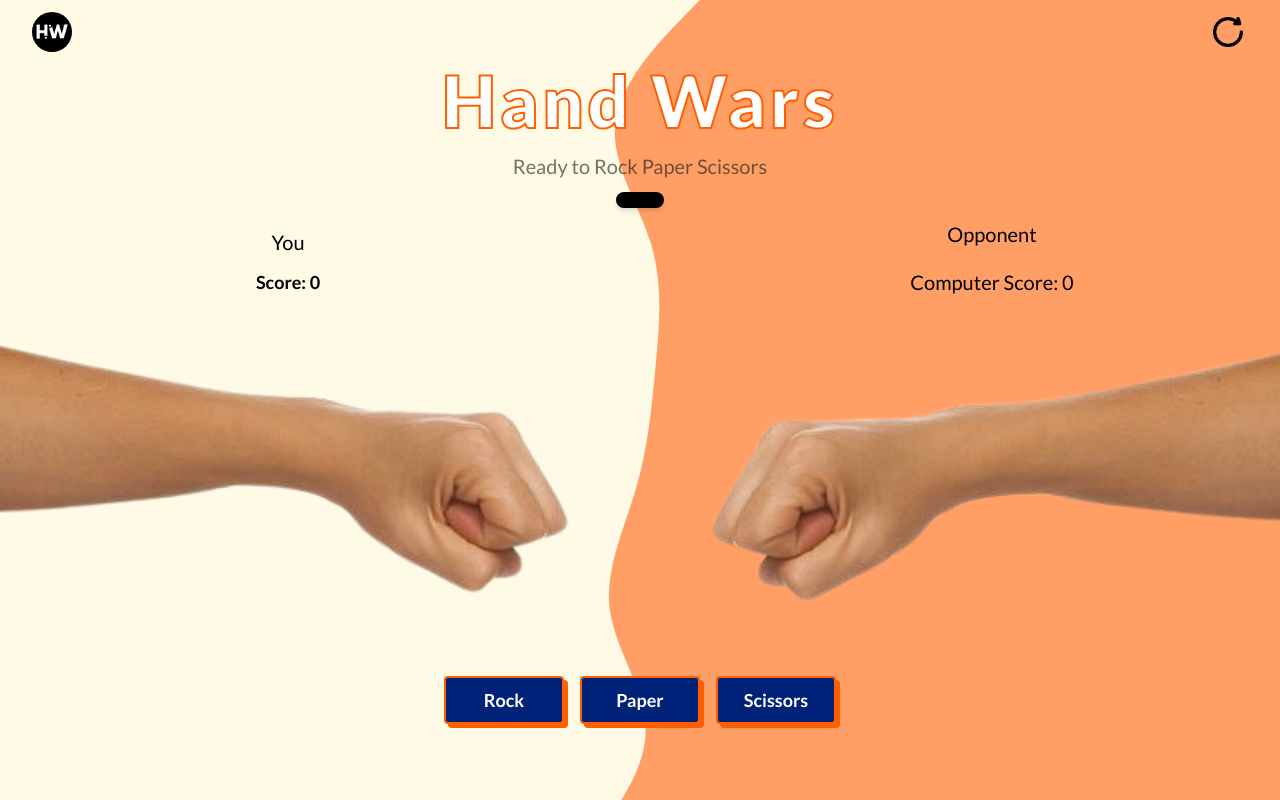
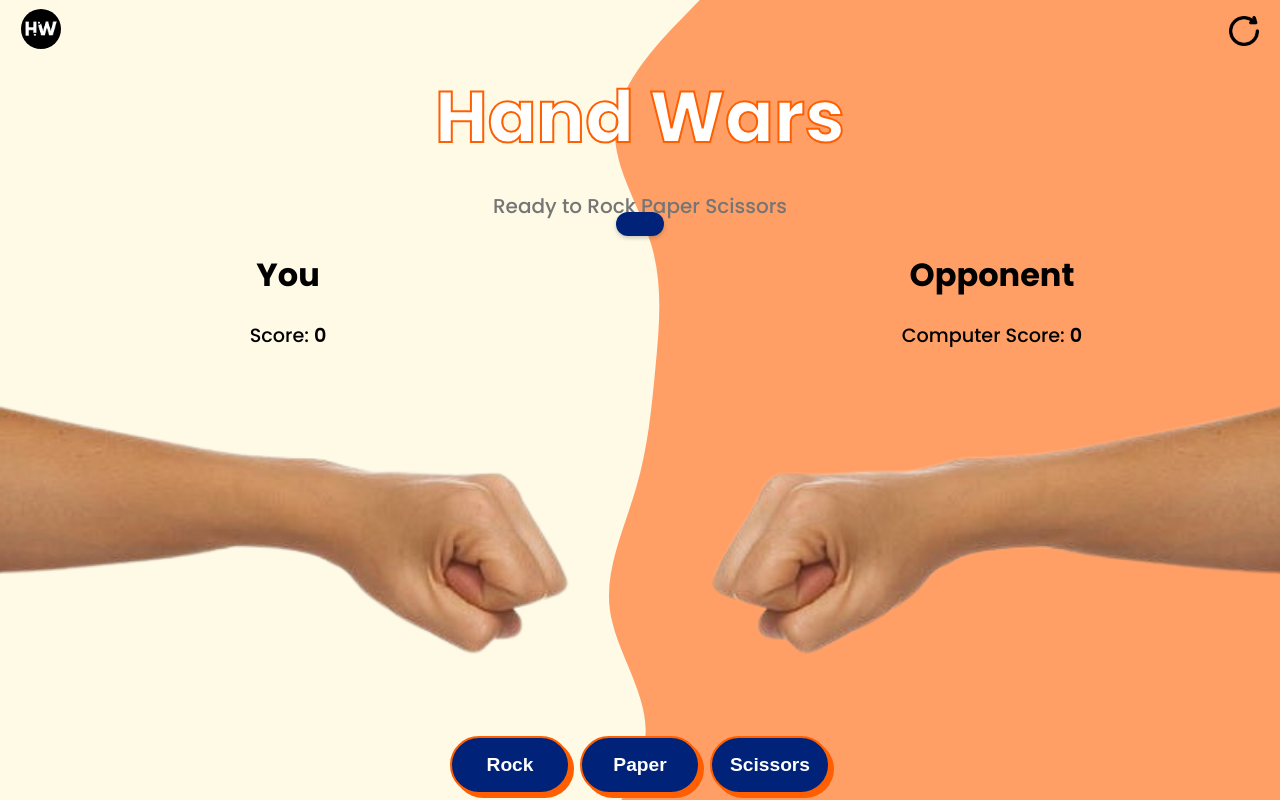
Before and after one commit to apiz23/hand-wars, a plain HTML site: page index.html in a window 1280 px wide. Drawn offline with nearby package versions, Linux system fonts and the light colour scheme.

Commit message:
fix css and js

```diff
--- a/index.html
+++ b/index.html
@@ -7,80 +7,52 @@
 		<link rel="stylesheet" href="style.css" />
 		<link rel="icon" type="image/png" href="./assets/HW.png" />
 
-		<script defer src="https://cdn.tailwindcss.com"></script>
 		<script defer src="script.js"></script>
 		<link rel="preconnect" href="https://fonts.googleapis.com" />
 		<link rel="preconnect" href="https://fonts.gstatic.com" crossorigin />
 		<link
-			href="https://fonts.googleapis.com/css2?family=Lato:ital,wght@0,100;0,300;0,400;0,700;0,900;1,100;1,300;1,400;1,700;1,900&display=swap"
+			href="https://fonts.googleapis.com/css2?family=Poppins:ital,wght@0,100;0,200;0,300;0,400;0,500;0,600;0,700;0,800;0,900;1,100;1,200;1,300;1,400;1,500;1,600;1,700;1,800;1,900&display=swap"
 			rel="stylesheet"
 		/>
 	</head>
-	<body class="min-h-screen bg-gray-800 bg-custom relative">
-		<header>
-			<div
-				class="mx-auto flex h-16 items-center gap-8 px-4 sm:px-6 lg:px-8 justify-between"
-			>
-				<a class="block text-teal-600" href="#">
-					<span class="sr-only">Home</span>
-					<img src="./assets/HW.png" alt="logo" class="h-10 w-10 rounded-full" />
-				</a>
-
-				<div class="flex items-center justify-end md:justify-between">
-					<div class="flex items-center gap-4">
-						<button id="reset-button" class="py-2 rounded text-lg">
-							<img src="./assets/img/reset.png" alt="reset btn" class="h-10 w-10" />
-						</button>
+	<body class="bg-custom">
+		<nav>
+			<div class="icon">
+				<img src="./assets/HW.png" alt="logo" />
+			</div>
+			<button id="reset-button">
+				<img src="./assets/img/reset.png" alt="reset btn" />
+			</button>
+		</nav>
+		<div class="content">
+			<div class="title">
+				<h1>Hand Wars</h1>
+				<p>Ready to Rock Paper Scissors</p>
+			</div>
+			<div class="grid-container">
+				<div class="user">
+					<div id="side-content">
+						<p id="user">You</p>
+						<p>Score: <span id="user-score">0</span></p>
+						<img id="user-image" src="./assets/img/rock_user.png" />
 					</div>
 				</div>
-			</div>
-		</header>
-		<div class="min-h-fit text-white rounded-lg mx-auto">
-			<div class="mb-4 space-y-4">
-				<h1 class="text-7xl font-extrabold text-center title tracking-wider">Hand Wars</h1>
-				<p class="text-xl text-muted-foreground text-center text-neutral-900/60">
-					Ready to Rock Paper Scissors
-				</p>
-			</div>
-			<div class="grid grid-cols-2 my-10 gap-20 text-black font-medium">
-				<div class="flex justify-start items-center rounded-lg">
-					<div class="text-center space-y-3">
-						<p class="text-xl">You</p>
-						<p class="text-lg font-bold">Score: <span id="user-score">0</span></p>
-						<img
-							id="user-image"
-							src="./assets/img/rock_user.png"
-							class="h-[40vh] w-[45vw]"
-						/>
-					</div>
-				</div>
-				<div class="flex justify-end items-center rounded-lg">
-					<div class="text-center space-y-5">
-						<p class="text-xl">Opponent</p>
-						<p class="text-xl">Computer Score: <span id="computer-score">0</span></p>
-						<img
-							id="computer-image"
-							src="./assets/img/rock_comp.png"
-							class="h-[40vh] w-[45vw]"
-						/>
+				<div class="comp">
+					<div id="side-content">
+						<p id="user">Opponent</p>
+						<p>Computer Score: <span id="computer-score">0</span></p>
+						<img id="computer-image" src="./assets/img/rock_comp.png" />
 					</div>
 				</div>
 			</div>
 		</div>
 
-		<p
-			id="result"
-			class="absolute top-1/4 left-1/2 transform -translate-x-1/2 -translate-y-1/2 text-2xl font-semibold text-white bg-black px-6 py-2 rounded-lg shadow-md"
-		></p>
+		<p id="result"></p>
 
-		<div class="flex justify-center gap-4 mt-4 text-white">
-			<button id="rock" class="btn-custom px-6 py-2 rounded text-lg">Rock</button>
-			<button id="paper" class="btn-custom px-6 py-2 rounded text-lg">
-				Paper
-			</button>
-			<button id="scissors" class="btn-custom px-6 py-2 rounded text-lg">
-				Scissors
-			</button>
+		<div class="button-group">
+			<button id="rock" class="btn-custom">Rock</button>
+			<button id="paper" class="btn-custom">Paper</button>
+			<button id="scissors" class="btn-custom">Scissors</button>
 		</div>
 	</body>
 </html>
--- a/script.js
+++ b/script.js
@@ -1,4 +1,4 @@
-// Define of user and comp images
+// Define user and computer images
 const images = {
 	rock: {
 		user: "./assets/img/rock_user.png",
@@ -14,7 +14,7 @@ const images = {
 	},
 };
 
-// Get DOM elements
+// Get all elements
 const userImage = document.getElementById("user-image");
 const computerImage = document.getElementById("computer-image");
 const resultDiv = document.getElementById("result");
@@ -22,7 +22,7 @@ const userScoreDisplay = document.getElementById("user-score");
 const computerScoreDisplay = document.getElementById("computer-score");
 const resetButton = document.getElementById("reset-button");
 
-// Initialize scores from sessionStorage or set to 0 if not present
+// Initialize scores
 let userScore = parseInt(sessionStorage.getItem("userScore")) || 0;
 let computerScore = parseInt(sessionStorage.getItem("computerScore")) || 0;
 
@@ -33,8 +33,7 @@ computerScoreDisplay.textContent = computerScore;
 // Function to generate a random choice for the computer
 function getComputerChoice() {
 	const choices = ["rock", "paper", "scissors"];
-	const randomIndex = Math.floor(Math.random() * choices.length);
-	return choices[randomIndex];
+	return choices[Math.floor(Math.random() * choices.length)];
 }
 
 // Function to determine the winner
@@ -56,22 +55,11 @@ function determineWinner(userChoice, computerChoice) {
 	}
 }
 
-// Event listeners for buttons
-document
-	.getElementById("rock")
-	.addEventListener("click", () => playGame("rock"));
-document
-	.getElementById("paper")
-	.addEventListener("click", () => playGame("paper"));
-document
-	.getElementById("scissors")
-	.addEventListener("click", () => playGame("scissors"));
-
 // Main game function
 function playGame(userChoice) {
+	const computerChoice = getComputerChoice();
+
 	userImage.src = images[userChoice].user;
-
-	const computerChoice = getComputerChoice();
 	computerImage.src = images[computerChoice].computer;
 
 	const result = determineWinner(userChoice, computerChoice);
@@ -82,25 +70,29 @@ function playGame(userChoice) {
 	resultDiv.textContent = result;
 }
 
+// Event listeners for game choices
+["rock", "paper", "scissors"].forEach((choice) => {
+	document
+		.getElementById(choice)
+		.addEventListener("click", () => playGame(choice));
+});
+
 // Function to reset scores
 function resetScores() {
-	// Clear scores in sessionStorage
 	sessionStorage.removeItem("userScore");
 	sessionStorage.removeItem("computerScore");
 
-	// Reset scores in variables
 	userScore = 0;
 	computerScore = 0;
 
-	// Update the score display
 	userScoreDisplay.textContent = userScore;
 	computerScoreDisplay.textContent = computerScore;
+	resultDiv.textContent = "Choose your move!";
 
-	// Reset result text
-	resultDiv.textContent = "";
-
-	// Reset images to default (optional)
+	// Reset images to default
 	userImage.src = "./assets/img/rock_user.png";
 	computerImage.src = "./assets/img/rock_comp.png";
 }
+
+// Reset button event listener
 resetButton.addEventListener("click", resetScores);
--- a/style.css
+++ b/style.css
@@ -1,19 +1,134 @@
+html,
 body {
-	font-family: "Lato", serif;
-	font-weight: 400;
+	overflow: hidden;
+	height: 100vh;
+	width: 100vw;
+	margin: 0;
+	padding: 0;
+	font-family: "Poppins", serif;
+	font-weight: 500;
 	font-style: normal;
-}
-
-.title {
-	font-weight: bold;
-	color: white;
-	-webkit-text-stroke: 2px #ff5f00;
 }
 
 .bg-custom {
 	background-image: url("./assets/img/bg-custom-3.svg");
 	background-size: cover;
 	background-repeat: no-repeat;
+	position: relative;
+	height: 100vh;
+}
+
+nav {
+	margin: 0 auto;
+	display: flex;
+	justify-content: space-between;
+	align-items: center;
+	height: fit-content;
+	padding: 4px 16px;
+}
+
+nav img {
+	height: 40px;
+	width: 40px;
+	border-radius: 100px;
+}
+
+.icon {
+	padding: 5px;
+	display: block;
+	color: #00897b;
+}
+
+#reset-button {
+	padding: 2px 0;
+	background-color: transparent;
+	border: none;
+}
+
+.content {
+	min-height: fit-content;
+	color: white;
+	width: 100vw;
+	margin-top: -50px;
+}
+
+.content .title {
+	margin-bottom: 20px;
+	text-align: center;
+}
+
+.content .title h1 {
+	font-size: 4.5rem;
+	font-weight: bolder;
+	margin-bottom: 1px;
+	color: white;
+	-webkit-text-stroke: 2px #ff5f00;
+}
+
+.content .title p {
+	font-size: 1.25rem;
+	color: #757575;
+}
+
+.grid-container {
+	display: grid;
+	grid-template-columns: repeat(2, 1fr);
+	margin-top: 2.5rem;
+	margin-bottom: 2.5rem;
+	gap: 5rem;
+	color: black;
+	font-weight: 500;
+}
+
+.grid-container .user {
+	display: flex;
+	justify-content: start;
+	align-self: center;
+}
+
+.grid-container p {
+	text-align: center;
+	font-size: larger;
+	margin-top: -10px;
+}
+
+#user {
+	font-size: xx-large;
+	font-weight: bolder;
+}
+
+#side-content {
+	text-align: center;
+}
+
+#user-score,
+#computer-score {
+	font-weight: 600;
+}
+
+.grid-container .comp {
+	display: flex;
+	justify-content: end;
+	align-self: center;
+}
+
+#user-image,
+#computer-image {
+	height: 40vh;
+	width: 45vw;
+}
+
+.button-group {
+	display: flex;
+	justify-content: center;
+	gap: 10px;
+	color: white;
+}
+
+.button-group button {
+	padding: 2px 14px;
+	border-radius: 40px;
+	font-size: larger;
 }
 
 .btn-custom {
@@ -44,6 +159,21 @@ body {
 	transform: translate(2px, 2px);
 }
 
+#result {
+	position: absolute;
+	top: 25%;
+	left: 50%;
+	transform: translate(-50%, -50%);
+	font-size: 1.5rem;
+	font-weight: 600;
+	color: white;
+	background: black;
+	padding: 12px 24px;
+	border-radius: 20px;
+	box-shadow: 0px 2px 4px rgba(0, 0, 0, 0.2);
+	background-color: #002379;
+}
+
 @media (min-width: 768px) {
 	.btn-custom {
 		min-width: 120px;
```
